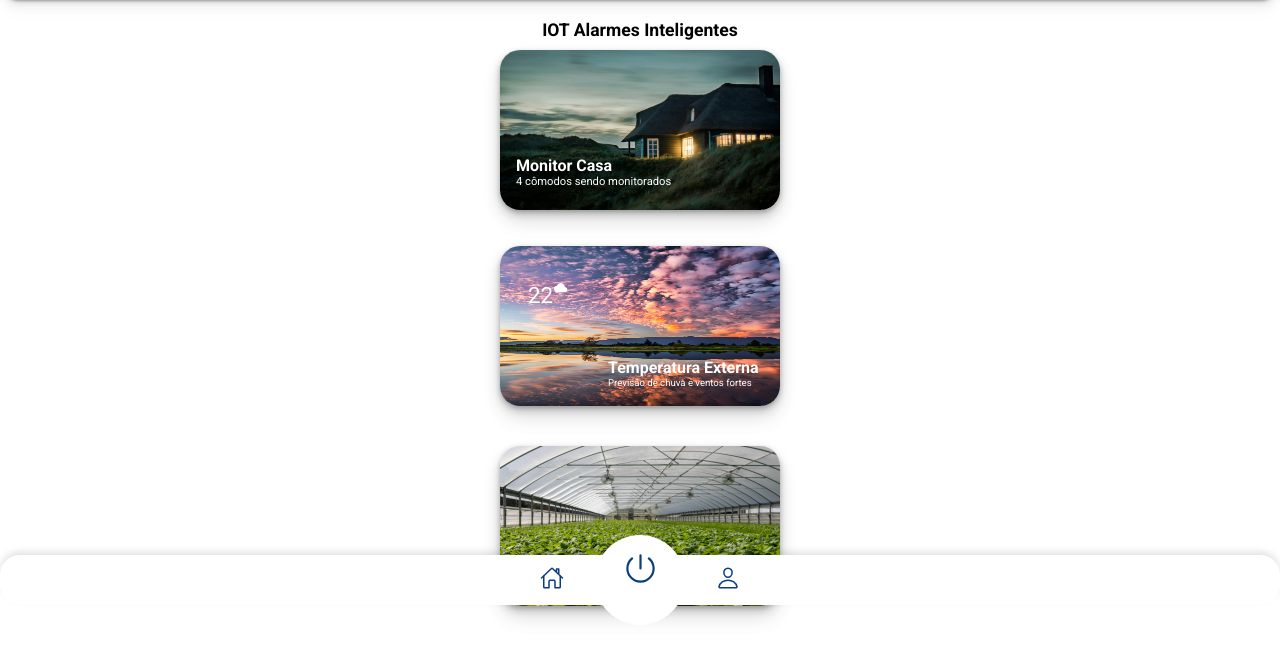
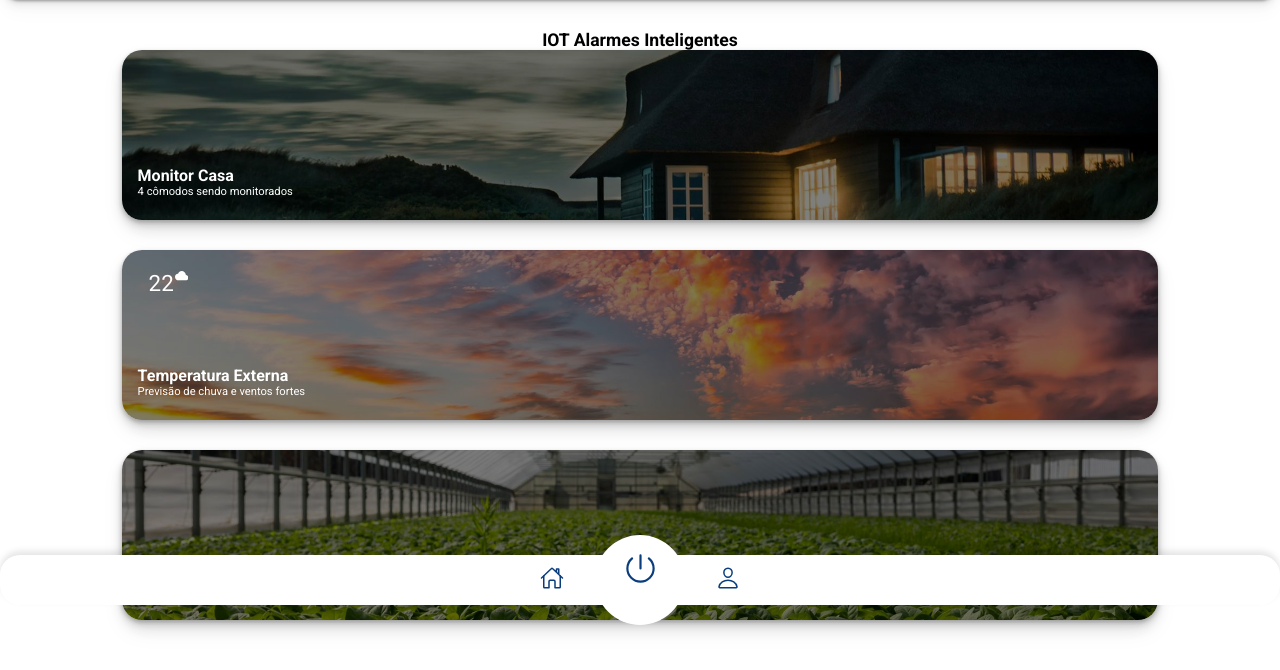
Before and after one commit to YagoABSC/Campus_party_IOTai, a PHP site: page / in a window 1280 px wide. Shown: the part 195-865 px from the top of the page. Before the commit the page ends 815 px from the top, so only its background shows below. Run offline with PHP 8.4, Linux system fonts and the light colour scheme.

Commit message:
ajustes feitos conferir visibilidade navbar

```diff
--- a/static_web/index.html
+++ b/static_web/index.html
@@ -28,9 +28,10 @@
       </div>
     </div>
   </header>
-  <main>
-    <h1 class="t1">IOT Alarmes Inteligentes</h1>
+  <main class="conteudo-home">
+
     <section class="container-home">
+      <h1 class="t1">IOT Alarmes Inteligentes</h1>
       <figure class="cards">
         <img src="assets/casa.jpg" alt="Imagem da casa">
         <figcaption class="descricao1">
@@ -40,7 +41,7 @@
       </figure>
       <figure class="cards">
         <img src="assets/ceu.jpg" alt="Imagem do céu">
-        <figcaption class="descricao2">
+        <figcaption class="descricao1">
           <h4>Temperatura Externa</h4>
           <p>Previsão de chuva e ventos fortes</p>
           <span id="temperatura-home">22<sup><ion-icon name="cloud"></ion-icon></sup></span>
--- a/static_web/style.css
+++ b/static_web/style.css
@@ -8,7 +8,11 @@
 ::-webkit-scrollbar {
   display: none;
 }
-
+.conteudo-home{
+  display: flex;
+  justify-content: center;
+  align-items: center;
+}
 header {
   width: 100%;
   border-radius: 20px;
@@ -74,26 +78,25 @@ header {
   justify-content: center;
   flex-direction: column;
   align-items: center;
-
+  width: 90%;
+  margin-bottom: 20px;
 
 }
 
 .cards {
-  max-width: 280px;
-  max-height: 200px; ;
+  /* max-width: 280px; */
+  width: 90%;
+  max-height: 200px;
 }
 
 .cards img {
   /* max-width: 300px; */
-  width: 280px;
-  height: 160px;
+  width: 100%;
+  height: 170px;
   border-radius: 20px;
-  box-shadow:
-    0 2px 4px rgba(0, 0, 0, 0.2),
-    0 4px 8px rgba(0, 0, 0, 0.15),
-    0 8px 16px rgba(0, 0, 0, 0.1),
-    0 12px 24px rgba(0, 0, 0, 0.05),
-    0 16px 32px rgba(0, 0, 0, 0.02);
+  object-fit: cover;
+  filter: brightness(0.5);
+  box-shadow: 0 2px 4px rgba(0, 0, 0, 0.2), 0 4px 8px rgba(0, 0, 0, 0.15), 0 8px 16px rgba(0, 0, 0, 0.1), 0 12px 24px rgba(0, 0, 0, 0.05), 0 16px 32px rgba(0, 0, 0, 0.02);
 }
 
 .descricao1 {
@@ -102,6 +105,7 @@ header {
   bottom: 58px;
   left: 16px;
   box-sizing: content-box;
+  max-width: fit-content;
 
   & p {
     font-size: 0.7em;
@@ -110,8 +114,8 @@ header {
 
 #temperatura-home {
   position: relative;
-  bottom: 107px;
-  right: 80px;
+    bottom: 129px;
+    left: 11px;
     font-size: 1.4em;
     box-sizing: content-box;
 
@@ -121,18 +125,18 @@ header {
   }
 }
 
-.descricao2 {
+/* .descricao2 {
   color: #FFF;
   position: relative;
   bottom: 52px;
   left: 108px;
   box-sizing: content-box;
-    max-width: 200px;
+  max-width: fit-content;
 
   & p {
     font-size: 0.6em;
   }
-}
+} */
 
 nav {
   position: fixed;
```
Lines whose indentation alone changed are shown as unchanged.
